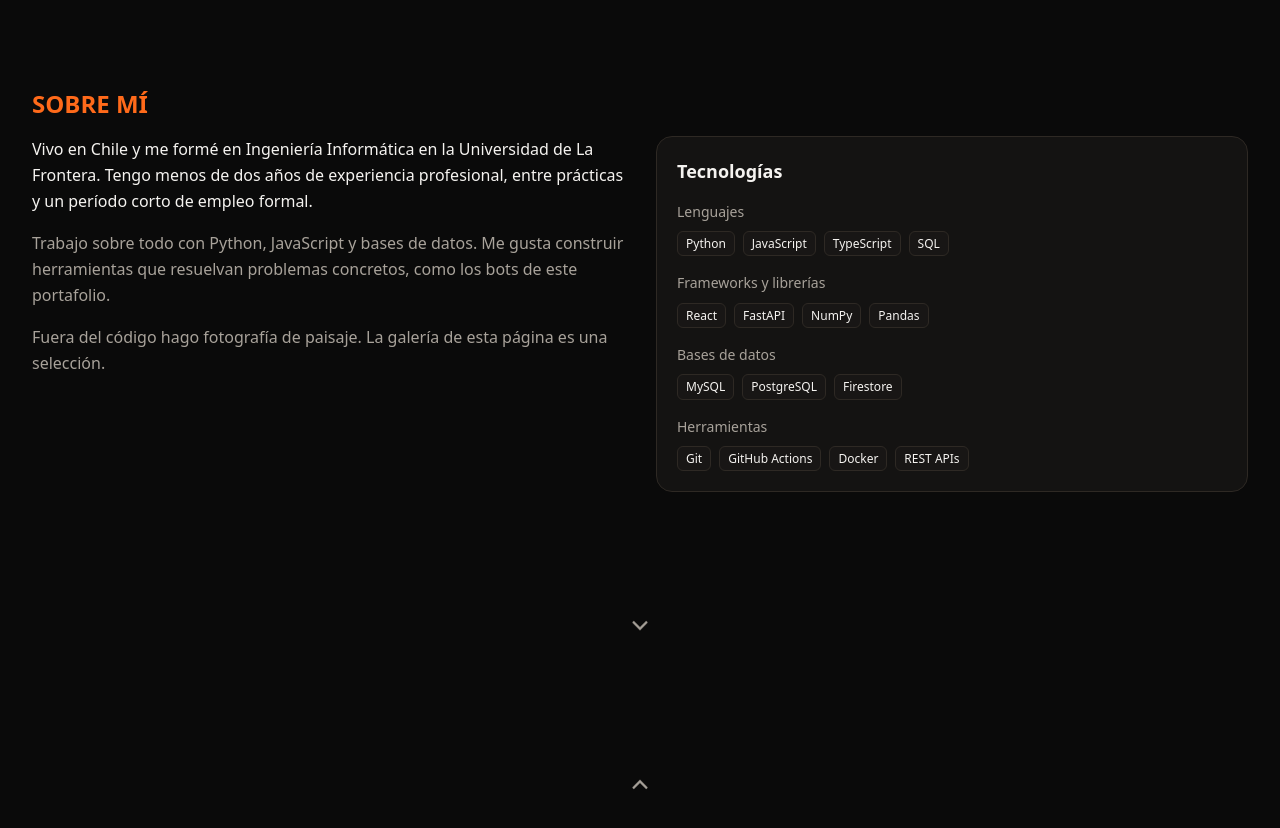
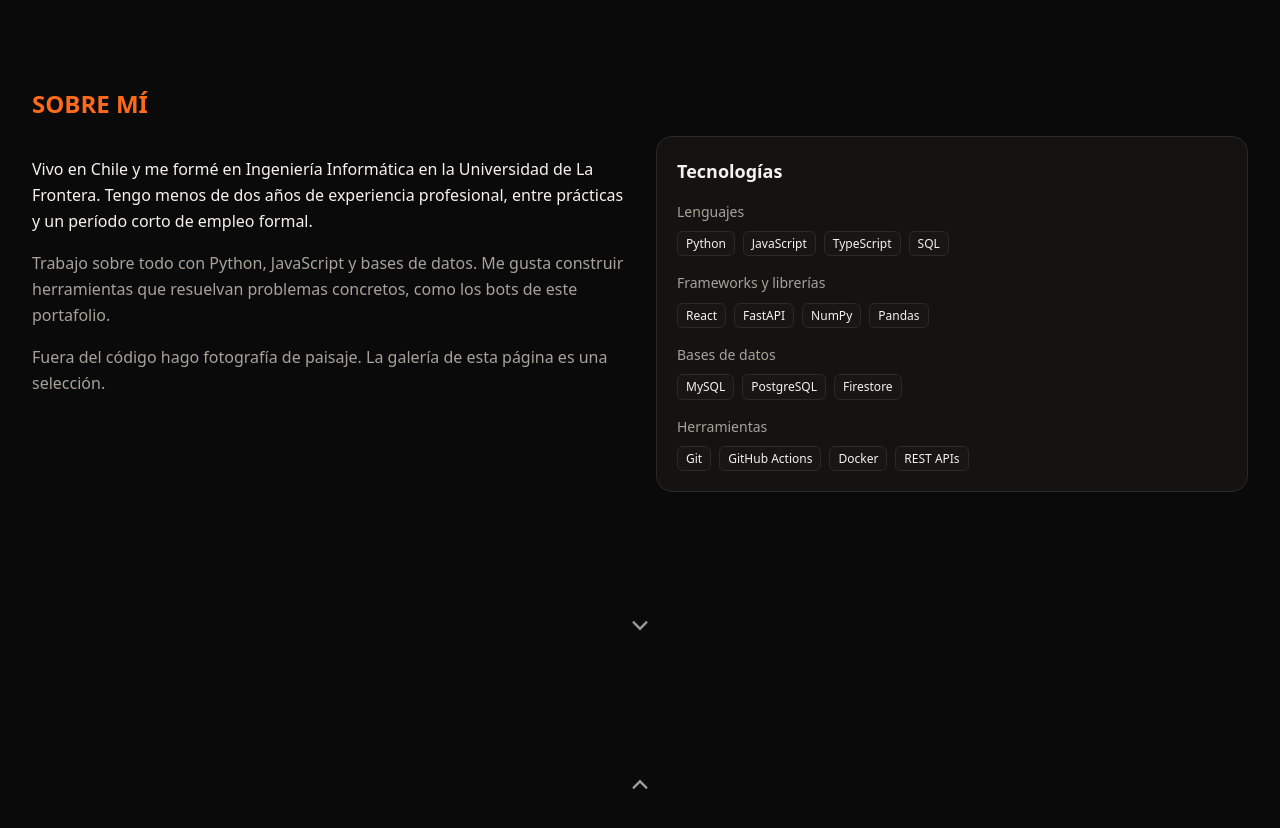
Before and after one commit to ElianBustamante/ElianBustamante.github.io, a React (Vite) app: page /#inicio in a window 1280 px wide. Shown: the part 2540-3368 px from the top of the page. Built offline with nearby package versions, Linux system fonts and the light colour scheme.

Commit message:
style(about): align text column top padding with skills panel in two-column mode

```diff
--- a/src/components/About.jsx
+++ b/src/components/About.jsx
@@ -90,7 +90,7 @@ export default function About() {
   return (
     <Section id="sobre-mi" titleKey="about.title" actions={actions}>
       <div ref={paged ? pagerRef : undefined} className={containerClass}>
-        <div className={`max-w-[65ch] space-y-4 compact:space-y-2 ${pageItemClass}`.trim()}>
+        <div className={`max-w-[65ch] space-y-4 compact:space-y-2 ${paged ? pageItemClass : 'pt-4 sm:pt-5 compact:pt-3'}`}>
           <p className="text-text text-[1rem] compact:text-[0.875rem] leading-relaxed">
             {t('about.p1')}
           </p>
```
